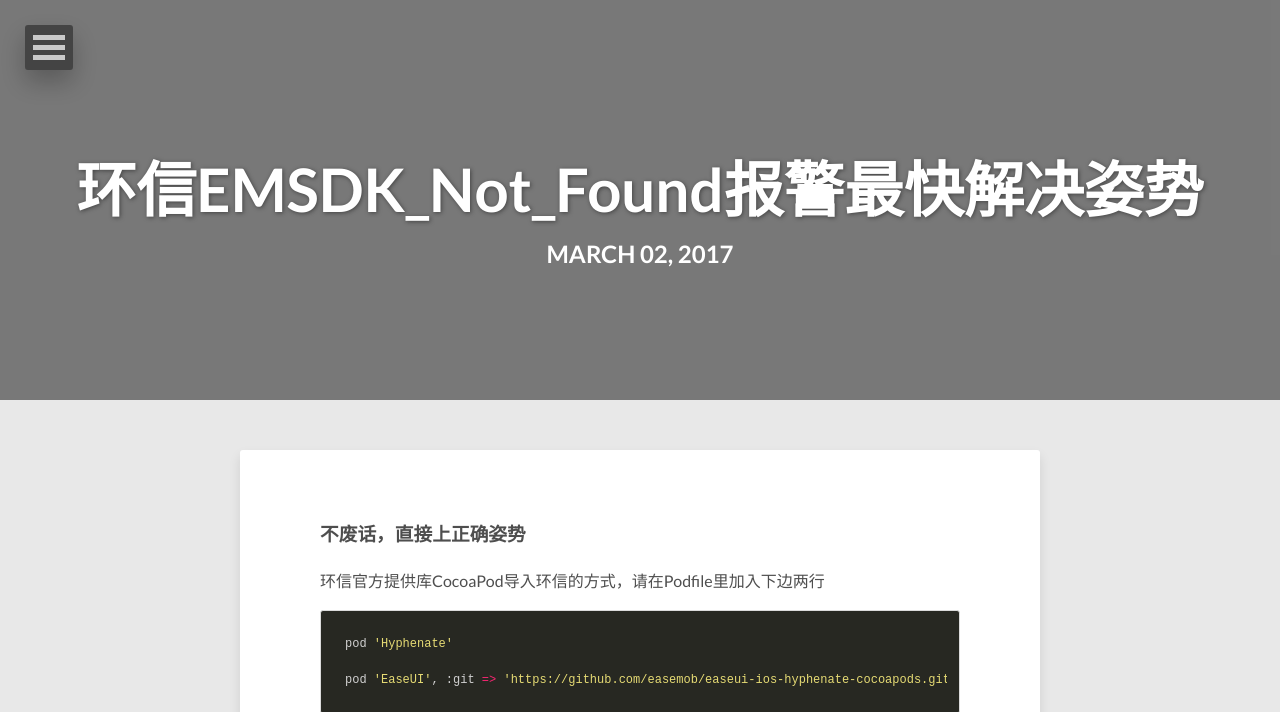
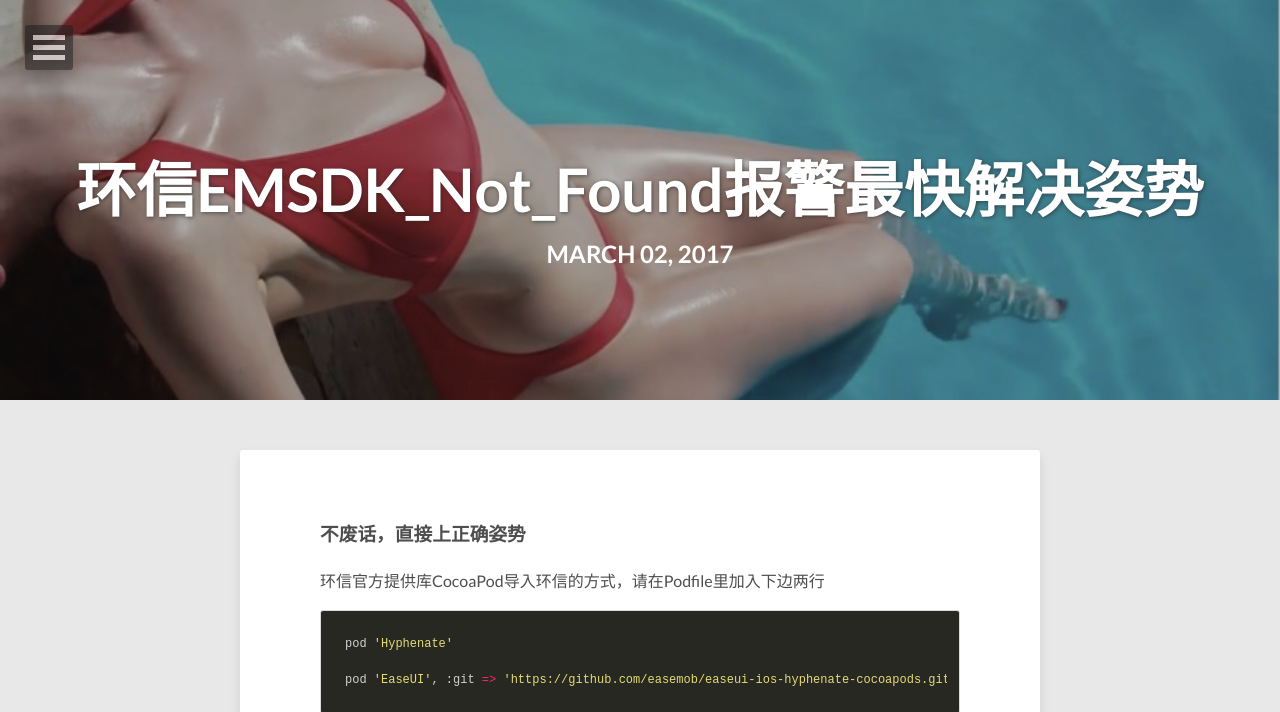
Before and after one commit to SamPan1988/SamPan1988.github.io, a Jekyll site: the page built from _posts/2017-03-02-Tips-EMSDK_NOT_FOUND-post.md, in a window 1280 px wide. Shown: the top 712 px of the page. Built offline with Jekyll 4.4.1, drawn with Linux system fonts in a browser that asks for light colours; nearby versions of some CDN libraries; grey boxes are pictures that could not be loaded.

Commit message:
改抬头图

```diff
--- a/_posts/2017-03-02-Tips-EMSDK_NOT_FOUND-post.md
+++ b/_posts/2017-03-02-Tips-EMSDK_NOT_FOUND-post.md
@@ -4,7 +4,7 @@ title: "环信EMSDK_Not_Found报警最快解决姿势"
 description: "快速集成环信时出现的报错"
 tags: [Tips, 环信, 编译错误]
 image:
-  feature: https://i.ytimg.com/vi/8_nRZjJfD7Y/maxresdefault.jpg
+  feature: killerInRed.jpg
 ---
 
 ### 不废话，直接上正确姿势
```
